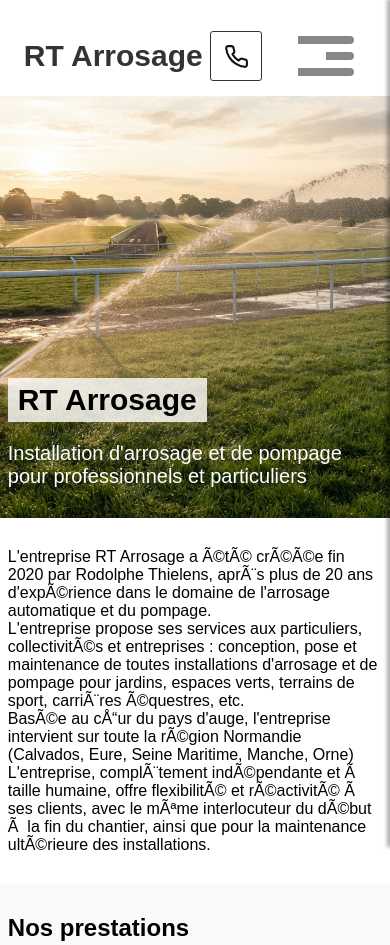
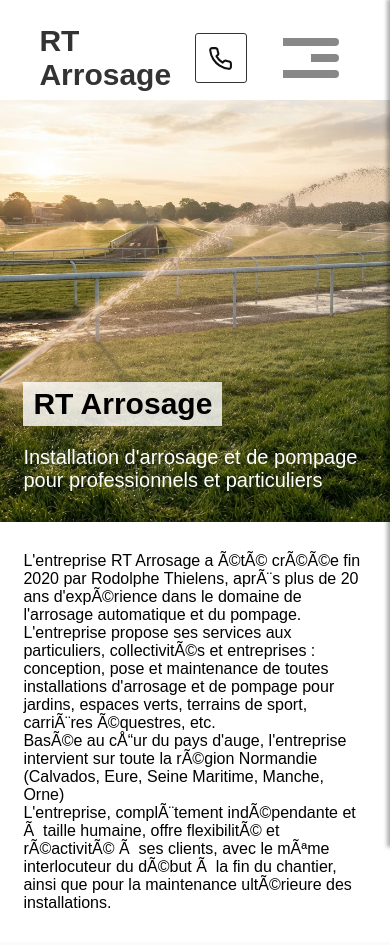
Before and after one commit to jguichard-dev/rt-arrosage, a plain HTML site: page index.html in a window 390 px wide. Shown: the top 945 px of the page. Drawn offline with Linux system fonts and the light colour scheme.

Commit message:
Update main.css

```diff
--- a/css/main.css
+++ b/css/main.css
@@ -86,12 +86,12 @@ header.header--hidden {
     margin: 0 5%;
   }
 }
-@media (max-width: 480px) {
+@media (max-width: 580px) {
   section {
-    padding: 30px 2%;
+    padding: 30px 6%;
   }
   .header-content {
-    margin: 0 2%;
+    margin: 0 6%;
   }
 }
 
```
